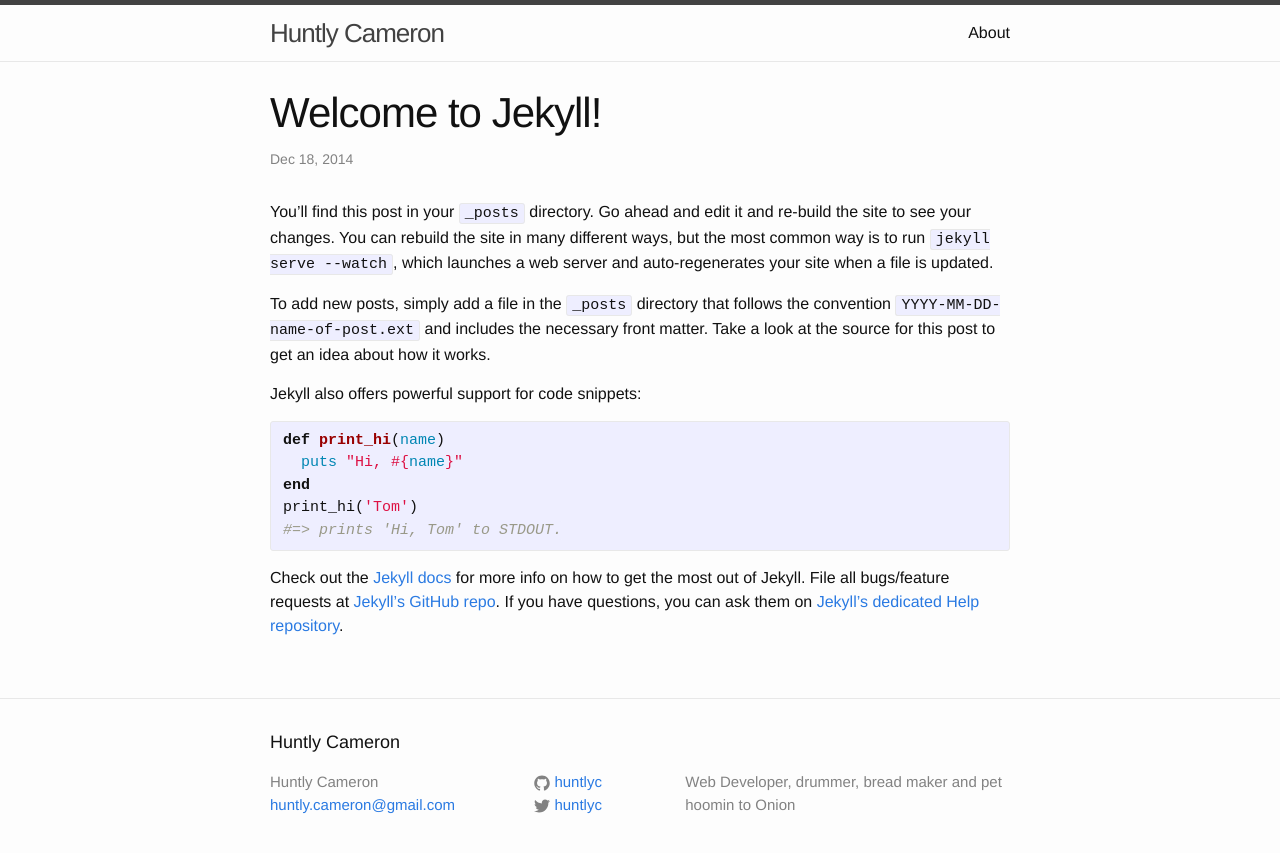
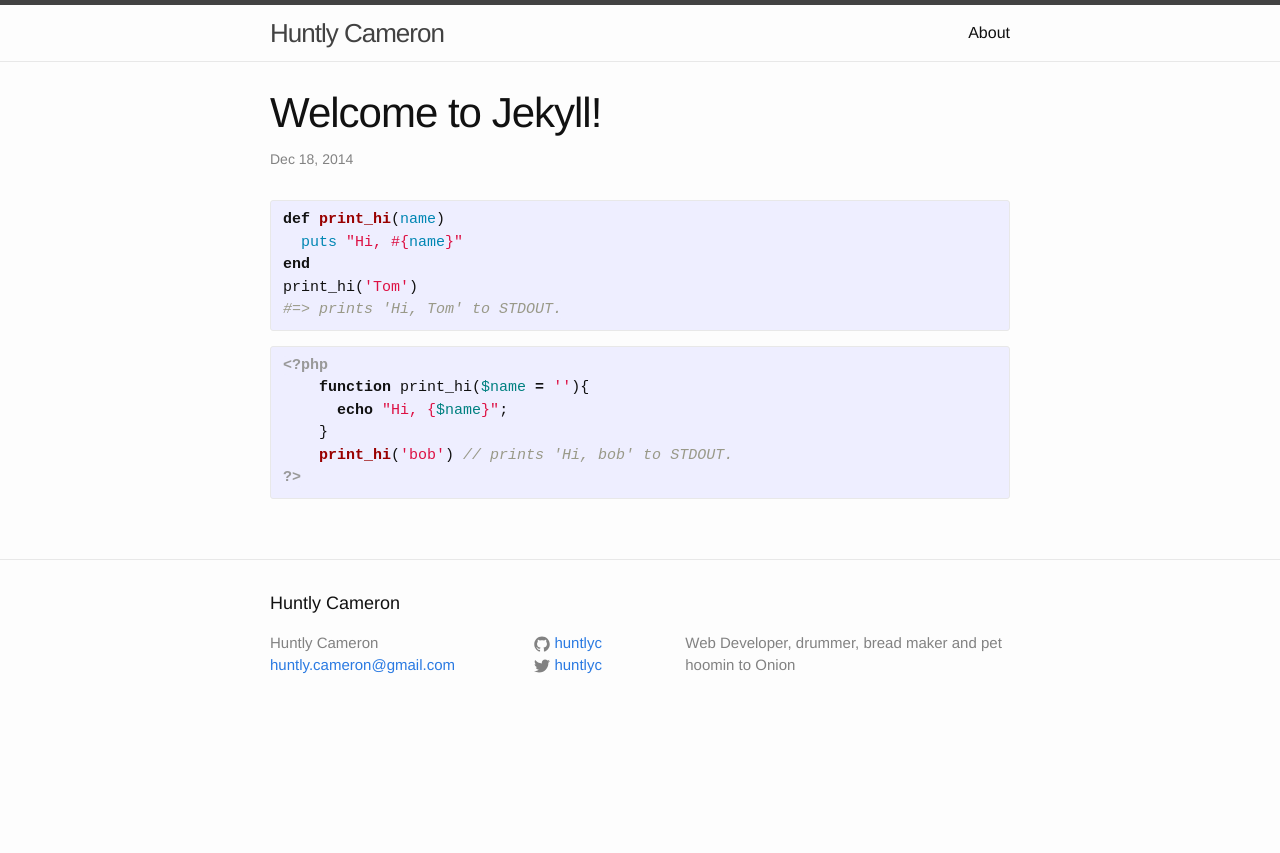
Before and after one commit to huntlyc/huntlyc.github.io, a Jekyll site: the page built from _posts/2014-12-18-welcome-to-jekyll.markdown, in a window 1280 px wide. Shown: the top 853 px of the page. Built offline with Jekyll 4.4.1, drawn with Linux system fonts in a browser that asks for light colours.

Commit message:
more jekyll testing

```diff
--- a/_posts/2014-12-18-welcome-to-jekyll.markdown
+++ b/_posts/2014-12-18-welcome-to-jekyll.markdown
@@ -2,13 +2,9 @@
 layout: post
 title:  "Welcome to Jekyll!"
 date:   2014-12-18 16:38:27
-categories: jekyll update
+categories: blog
 ---
-You’ll find this post in your `_posts` directory. Go ahead and edit it and re-build the site to see your changes. You can rebuild the site in many different ways, but the most common way is to run `jekyll serve --watch`, which launches a web server and auto-regenerates your site when a file is updated.
 
-To add new posts, simply add a file in the `_posts` directory that follows the convention `YYYY-MM-DD-name-of-post.ext` and includes the necessary front matter. Take a look at the source for this post to get an idea about how it works.
-
-Jekyll also offers powerful support for code snippets:
 
 {% highlight ruby %}
 def print_hi(name)
@@ -18,8 +14,11 @@
 #=> prints 'Hi, Tom' to STDOUT.
 {% endhighlight %}
 
-Check out the [Jekyll docs][jekyll] for more info on how to get the most out of Jekyll. File all bugs/feature requests at [Jekyll’s GitHub repo][jekyll-gh]. If you have questions, you can ask them on [Jekyll’s dedicated Help repository][jekyll-help].
-
-[jekyll]:      http://jekyllrb.com
-[jekyll-gh]:   https://github.com/jekyll/jekyll
-[jekyll-help]: https://github.com/jekyll/jekyll-help
+{% highlight php %}
+<?php
+    function print_hi($name = ''){
+      echo "Hi, {$name}";
+    }
+    print_hi('bob') // prints 'Hi, bob' to STDOUT.
+?>
+{% endhighlight %}
```
